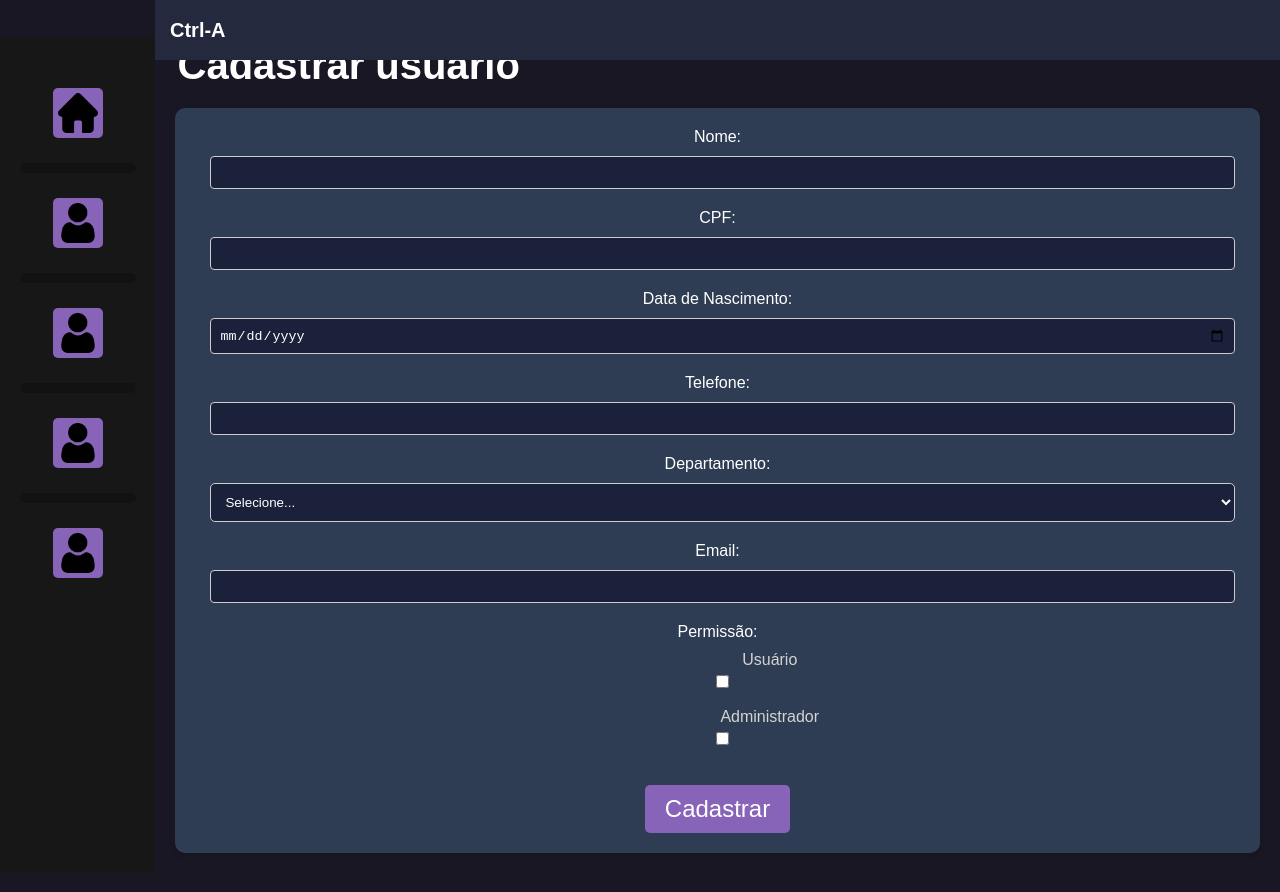
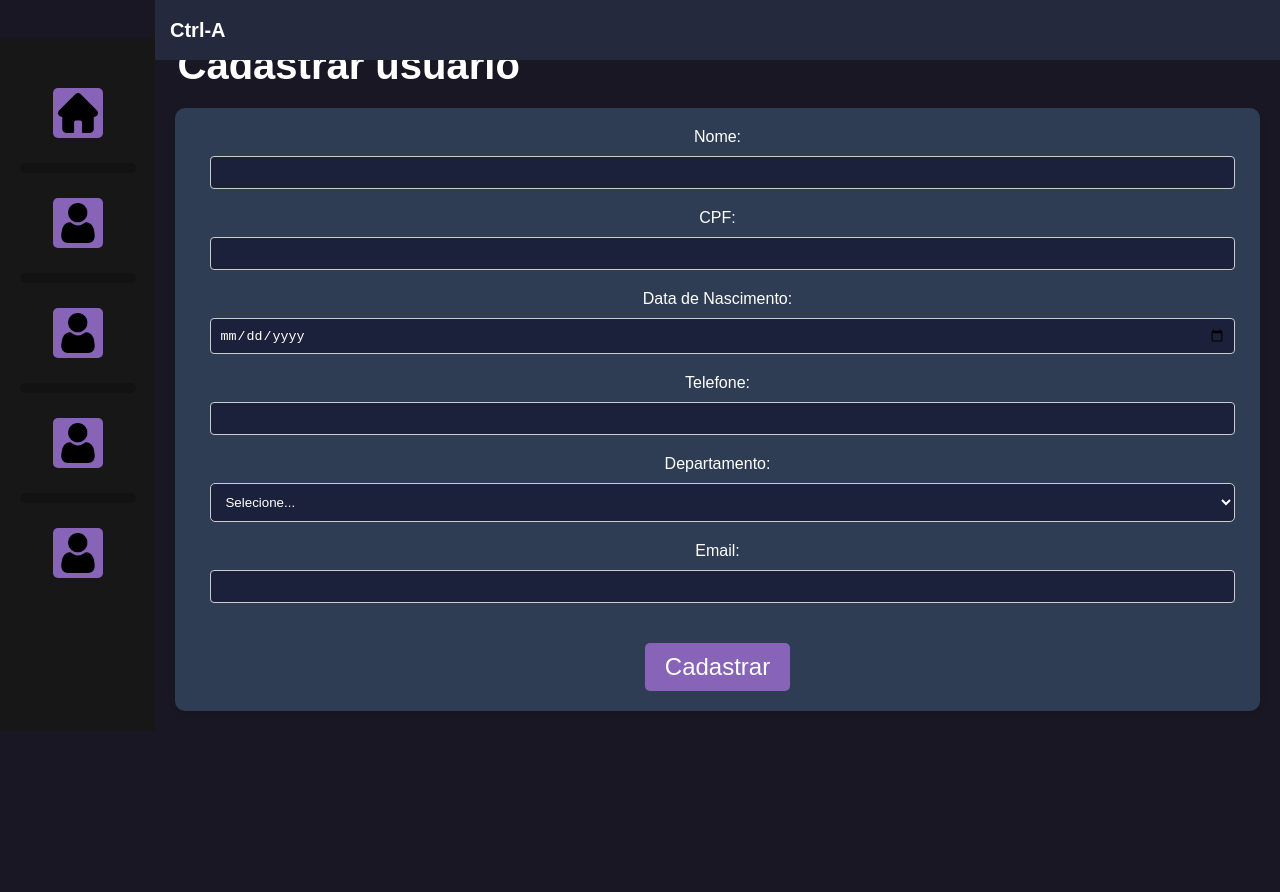
Before and after one commit to equipe-javali/API_3_FRONT, a React (Create React App) app in the folder ctrl-a/: page /CadastroUsuario in a window 1280 px wide. Shown: the top 892 px of the page. After the commit the page ends 800 px from the top, so only its background shows below. Built offline with nearby package versions, Linux system fonts and the light colour scheme.

Commit message:
Remoção da opção de selecionar administrador e usuário na criação de usuário

```diff
--- a/ctrl-a/src/pages/CriarUsuario.tsx
+++ b/ctrl-a/src/pages/CriarUsuario.tsx
@@ -9,8 +9,6 @@ export default function CriarUsuario() {
   const [departamento, setDepartamento] = useState('');
   const [email, setEmail] = useState('');
   const [telefone, setTelefone] = useState('');
-  const [usuario, setUsuario] = useState(false);
-  const [administrador, setAdministrador] = useState(false);
 
   const handleNomeChange = (event: React.ChangeEvent<HTMLInputElement>) => {
     setNome(event.target.value);
@@ -36,15 +34,6 @@ export default function CriarUsuario() {
     setTelefone(event.target.value);
   };
 
-  const handleUsuarioChange = () => {
-    setUsuario(true);
-    setAdministrador(false);
-  };
-
-  const handleAdministradorChange = () => {
-    setAdministrador(true);
-    setUsuario(false);
-  };
 
   const handleSubmit = async (event: FormEvent<HTMLButtonElement>) => {
     event.preventDefault();
@@ -54,9 +43,7 @@ export default function CriarUsuario() {
       dataNascimento,
       departamento,
       email,
-      telefone,
-      usuario,
-      administrador
+      telefone
     };
 
     try {
@@ -113,17 +100,6 @@ export default function CriarUsuario() {
           <label>Email:</label>
           <input type="email" value={email} onChange={handleEmailChange} />
         </div>
-        <div>
-          <label>Permissão:</label>
-          <div className="nome">
-            <label><span>Usuário</span></label>
-            <input type="checkbox" checked={usuario} onChange={handleUsuarioChange} className="checkbox-personalizado" id="checkbox-usuario" />
-          </div>
-          <div className="nome">
-          <label><span>Administrador</span></label>
-            <input type="checkbox" checked={administrador} onChange={handleAdministradorChange} className="checkbox-personalizado" id="checkbox-administrador" />
-          </div>
-        </div>
         <button onClick={handleSubmit}>Cadastrar</button>
       </div>
     </div>
```
Also changed, not shown: 2 other files (tests, documents, lock files or other folders).
